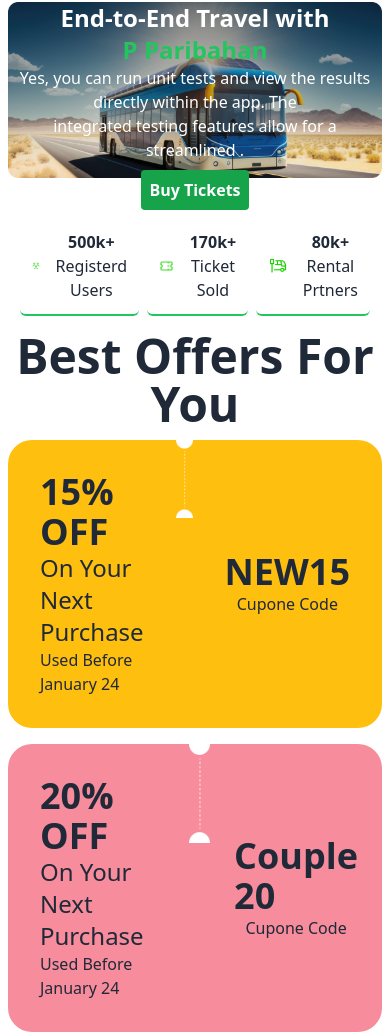
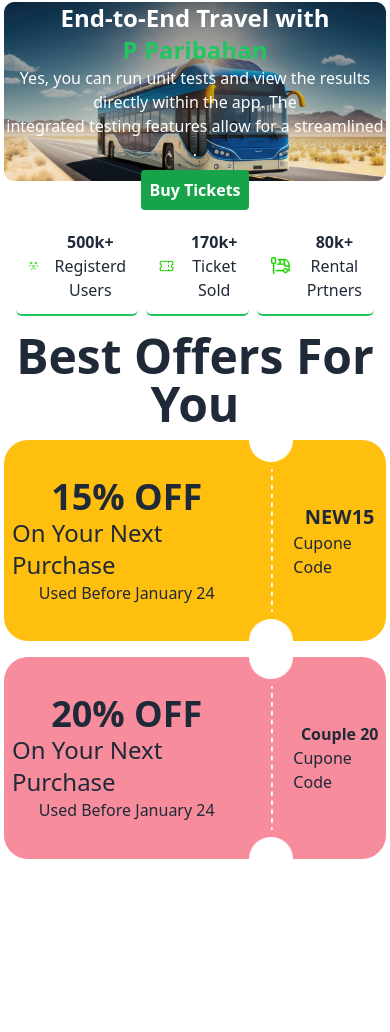
Before and after one commit to ShoibeSakib-4D/p-ticket, a plain HTML site: page index.html in a window 390 px wide. Shown: the part 62-1094 px from the top of the page. After the commit the page ends 921 px from the top, so only its background shows below. Drawn offline with nearby package versions, Linux system fonts and the light colour scheme.

Commit message:
commited

```diff
--- a/index.html
+++ b/index.html
@@ -10,7 +10,7 @@
 <link href="https://cdn.jsdelivr.net/npm/daisyui@4.12.23/dist/full.min.css" rel="stylesheet" type="text/css" />
 <script src="https://cdn.tailwindcss.com"></script>
 </head>
-<body class="mx-2 lg:m-0">
+<body class="mx-1 lg:mx-0">
     <header class="max-w-6xl m-auto">
 <nav>
     <div class="navbar bg-base-100">
@@ -105,12 +105,30 @@
         <!-- offers section -->
 <section>
     <h1 class="text-center text-5xl font-semibold mt-4 lg:mt-0">Best Offers For You</h1>
-<div class="flex flex-col lg:flex-row  items-center justify-center gap-4 mt-2 lg:mt-4 mt-3">
+<div class="flex flex-col lg:flex-row  items-center justify-center gap-4 lg:mt-4 mt-3">
     <div class="bg-[#FFBF0F] rounded-3xl">
         <div class=" flex justify-evenly ">
-            <div class="flex flex-col justify-center items-center p-8">
-             <h1 class="text-4xl font-semibold">15% OFF</h1>
-             <P class="text-2xl">On Your Next Purchase</P>
+            <div class="flex flex-col justify-center items-center lg:p-8">
+             <h1 class="text-4xl font-bold">15% OFF</h1>
+             <P class="text-2xl pl-2">On Your Next Purchase</P>
+             <p>Used Before January 24</p>
+            </div>
+
+            <div class="">
+             <img src="images/cupon-devider.png" alt="">
+            </div>
+
+            <div class="flex flex-col items-center justify-center lg:p-8">
+             <h1 class="lg:text-4xl text-xl  font-bold">NEW15</h1>
+             <p>Cupone Code</p>
+            </div>
+         </div>
+       </div>
+       <div class="bg-[#F78C9C] rounded-3xl">
+        <div class=" flex justify-evenly ">
+            <div class="flex flex-col justify-center items-center lg:p-8">
+             <h1 class="text-4xl font-bold">20% OFF</h1>
+             <P class="text-2xl  pl-2">On Your Next Purchase</P>
              <p>Used Before January 24</p>
             </div>
 
@@ -118,26 +136,8 @@
              <img src="images/cupon-devider.png" alt="">
             </div>
 
-            <div class="flex flex-col items-center justify-center p-8">
-             <h1 class="text-4xl font-bold">NEW15</h1>
-             <p>Cupone Code</p>
-            </div>
-         </div>
-       </div>
-       <div class="bg-[#F78C9C] rounded-3xl">
-        <div class=" flex justify-evenly ">
-            <div class="flex flex-col justify-center items-center p-8">
-             <h1 class="text-4xl font-semibold">20% OFF</h1>
-             <P class="text-2xl">On Your Next Purchase</P>
-             <p>Used Before January 24</p>
-            </div>
-
-            <div>
-             <img src="images/cupon-devider.png" alt="">
-            </div>
-
-            <div class="flex flex-col items-center justify-center p-6">
-             <h1 class="text-4xl font-bold">Couple 20</h1>
+            <div class="flex flex-col items-center justify-center lg:p-6">
+             <h1 class="lg:text-4xl sm:text-[8px] sm:text-center font-bold ">Couple 20</h1>
              <p>Cupone Code</p>
             </div>
          </div>
```
